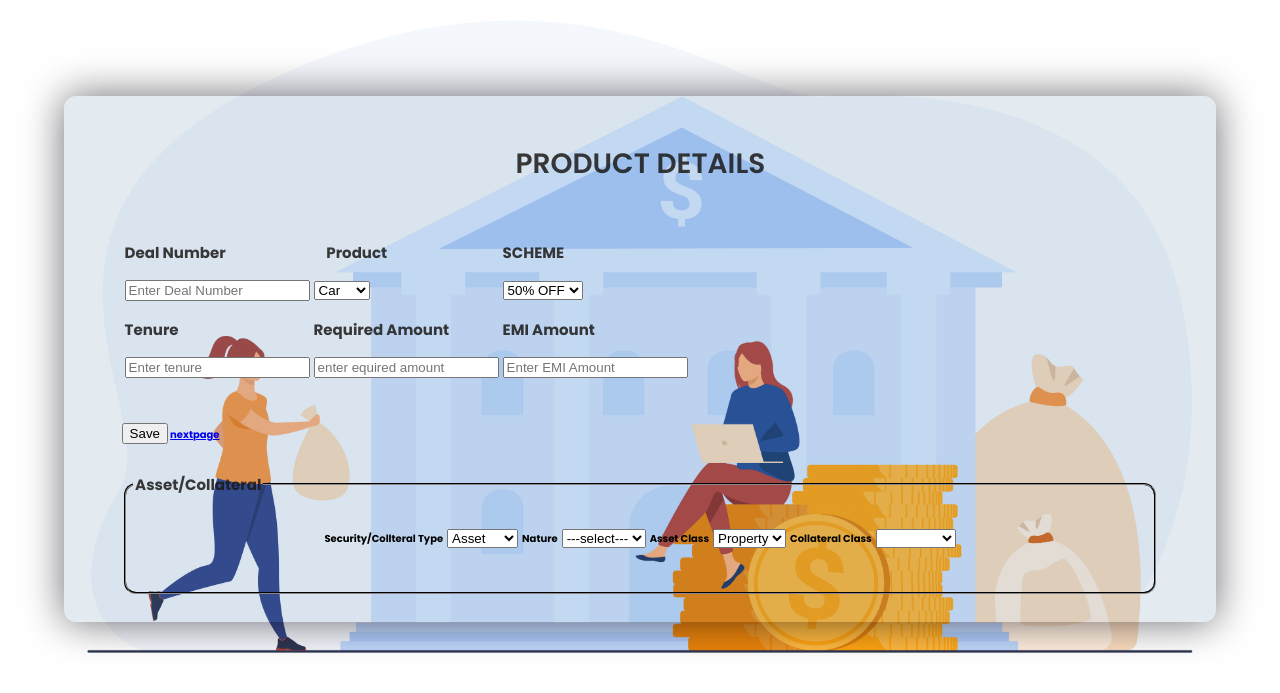
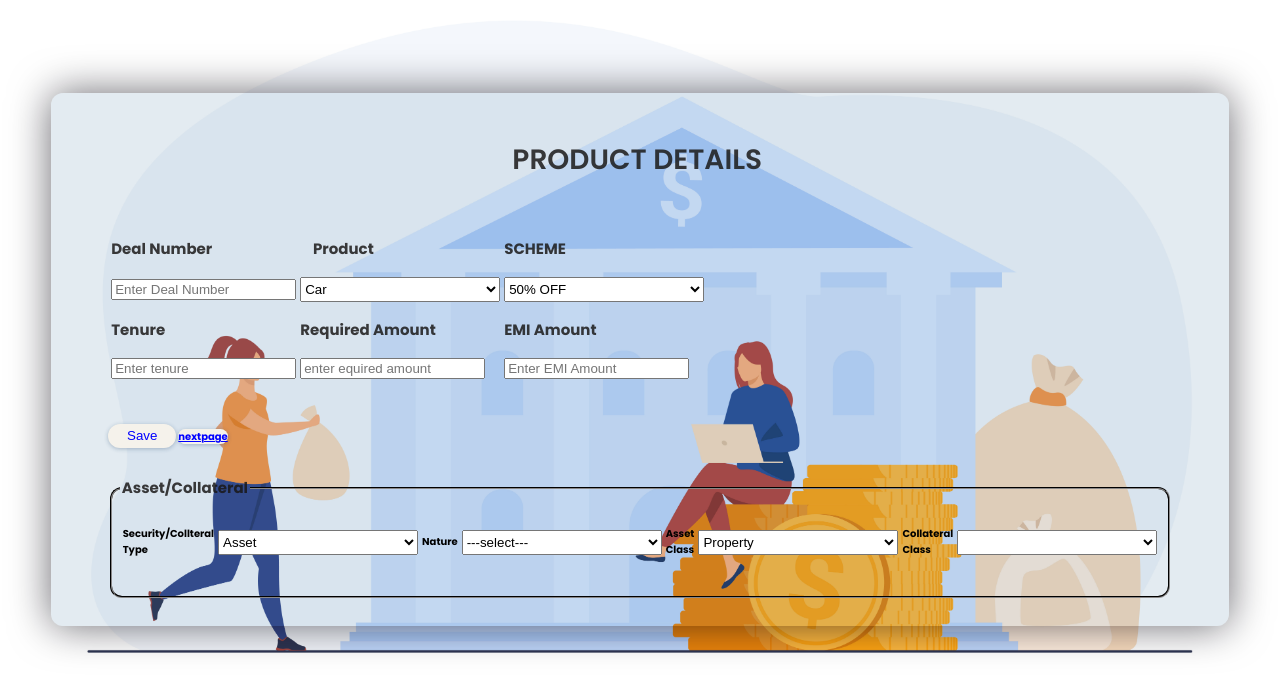
Before and after one commit to anshulkashyap1234/DealerPages, a plain HTML site: page Product.html in a window 1280 px wide. Shown: the part 75-768 px from the top of the page. Drawn offline with nearby package versions, Linux system fonts and the light colour scheme.

Commit message:
Update product.css
ok

```diff
--- a/product.css
+++ b/product.css
@@ -89,7 +89,22 @@ body {
     background-repeat: no-repeat;
     background-size: cover;
 }
+.b {
+    border: none;
+    background-color: rgb(245, 242, 235);
+    border-radius: 23px;
+    color: blue;
+    box-shadow: 0 1px 4px rgba(21, 58, 98, 0.3);
+    width: 68px;
+    height: 24px;
 
+}
+
+.b:hover {
+    color: #fff;
+    cursor: pointer;
+    background-color: rgb(79, 79, 208);
+}
 
 
 
@@ -117,3 +132,7 @@ table{
 @media screen and (max-width: 480px) {
 /* Styles for screens with a maximum width of 480px (e.g., smartphones) */
 }
+.selection {
+    width: 20rem;
+    height: 2.5rem;
+  }
```
